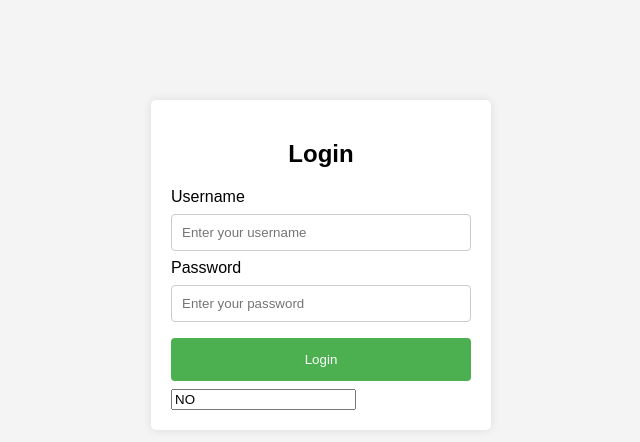
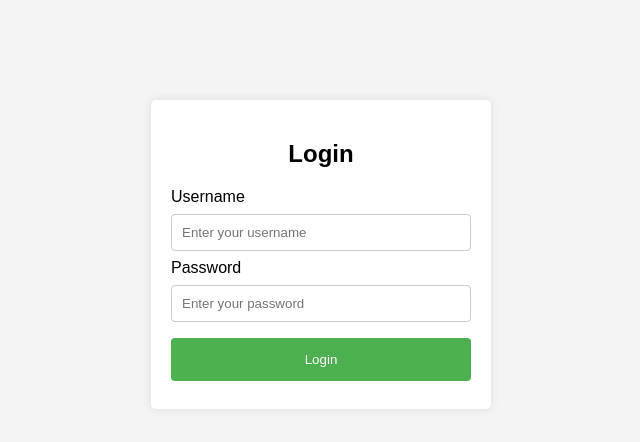
Before and after one commit to aaryan3374/login_page, a plain HTML site: page index.html in a window 1280 px wide. Shown: the whole page, without its empty margins (319-959 px from the left). Drawn offline with Linux system fonts and the light colour scheme.

Commit message:
uploaded basic login page successfuly

```diff
--- a/index.html
+++ b/index.html
@@ -54,9 +54,7 @@
 
             <label for="password">Password</label>
             <input type="password" id="password" name="password" placeholder="Enter your password">
-
             <input type="submit" value="Login">
-            <input type="NO" value="NO">
         </form>
     </div>
 </body>
```
